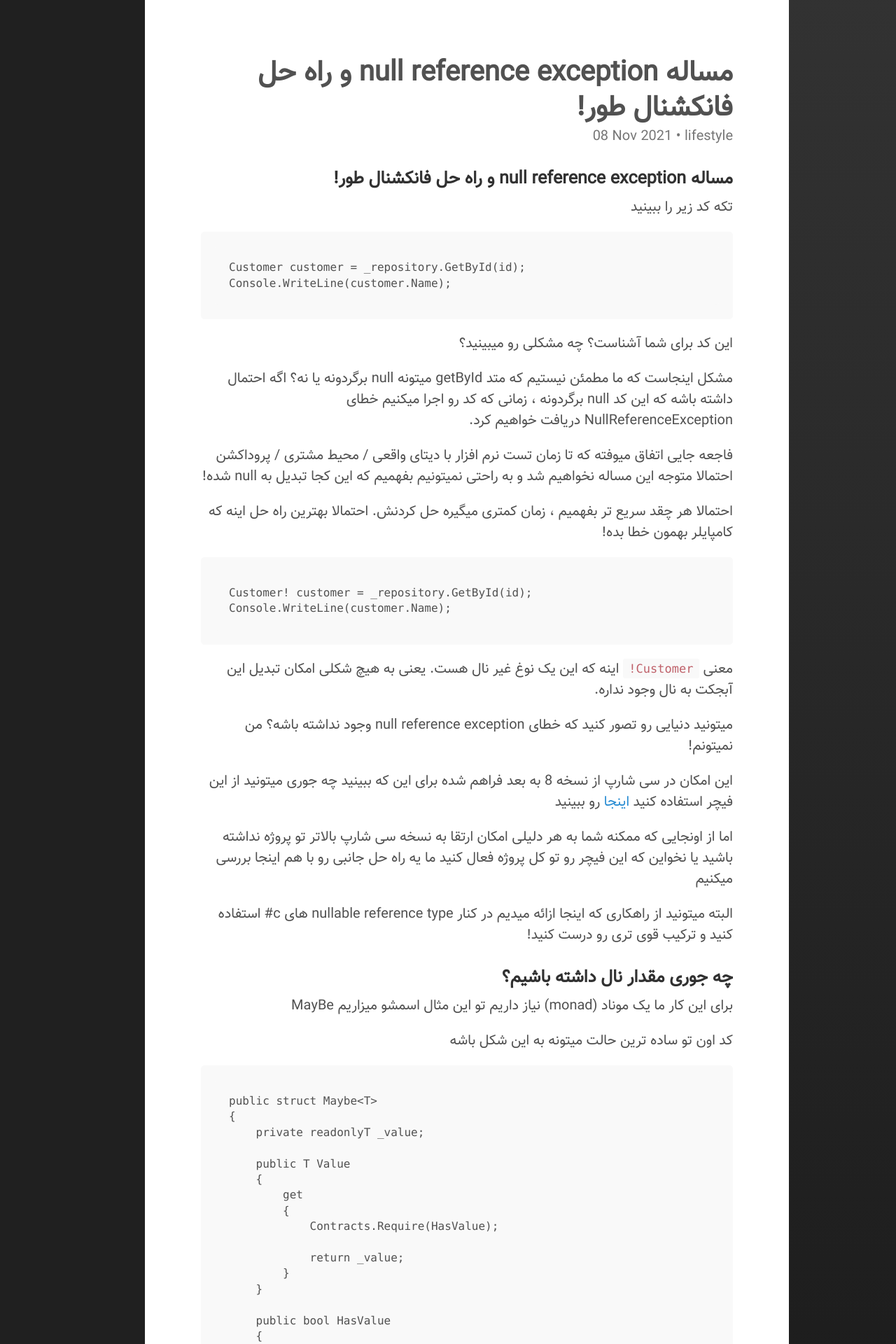
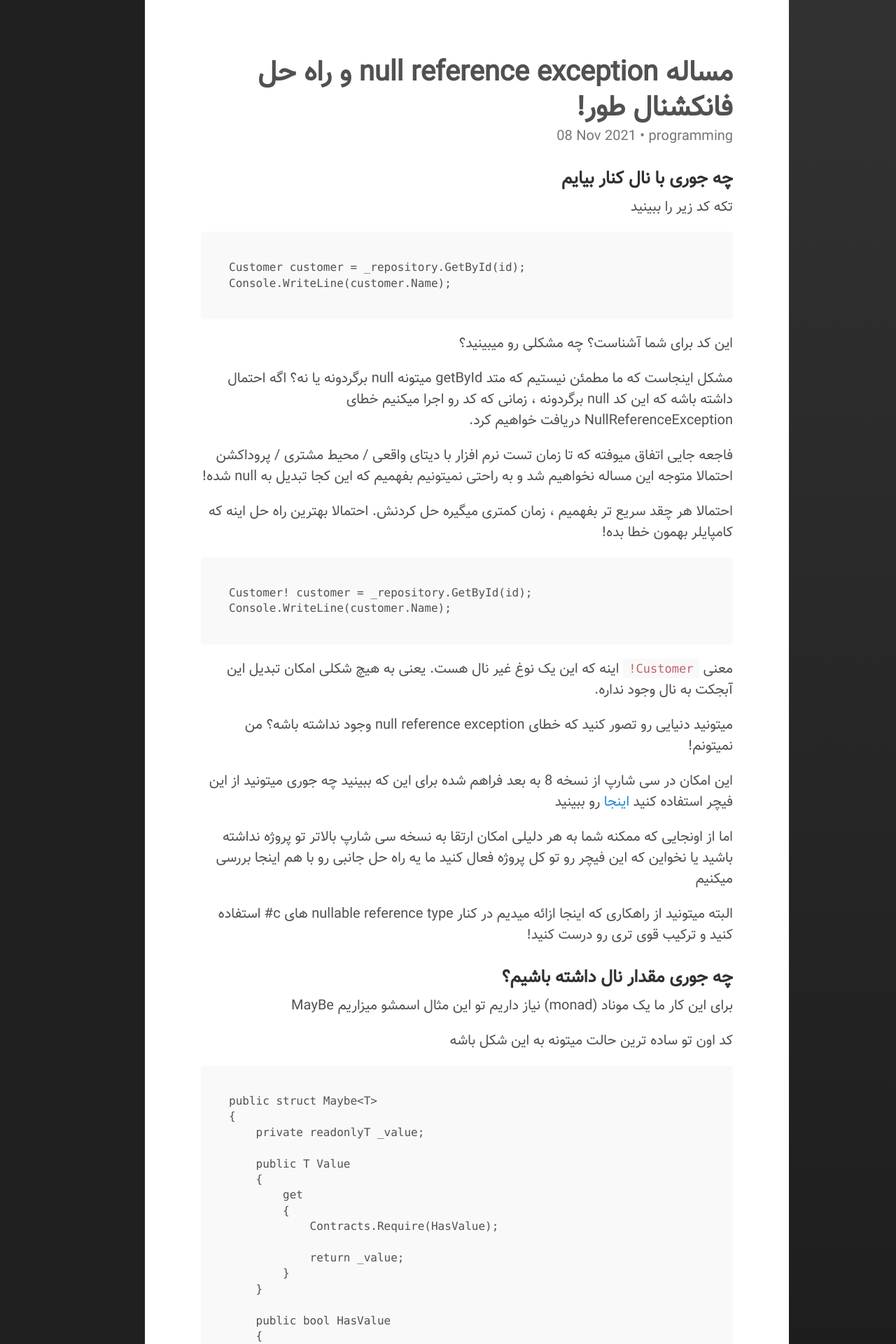
Before and after one commit to 1saeedsalehi/1saeedsalehi.github.io, a Jekyll site: the page built from _posts/2021-11-08-functional-exception-handling.md, in a window 1280 px wide. Shown: the top 1920 px of the page at 70% size. Built offline with Jekyll 4.4.1, drawn with Linux system fonts in a browser that asks for light colours; comment, search, counter and statistics services are not loaded; some of the changed text lies outside the part shown.

Commit message:
update post

```diff
--- a/_posts/2021-11-08-functional-exception-handling.md
+++ b/_posts/2021-11-08-functional-exception-handling.md
@@ -2,18 +2,19 @@
 layout: post
 title:  مساله null reference exception و راه حل فانکشنال طور!
 categories:
-  - lifestyle
+  - programming
 tags:
   - functional-programming
   - برنامه نویسی تابعی
   - تابع
   - exception
   - c#
-  - validation
+  - null reference
+  - exception
 
 last_modified_at: 2021-11-08T12:00:00-05:00
 ---
-### مساله null reference exception و راه حل فانکشنال طور!
+### چه جوری با نال کنار بیایم
 
 تکه کد زیر را ببینید
 
```
